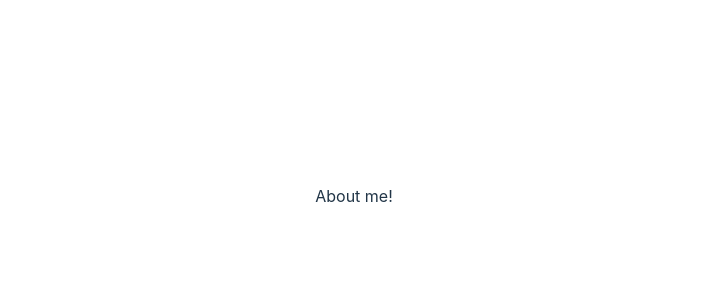
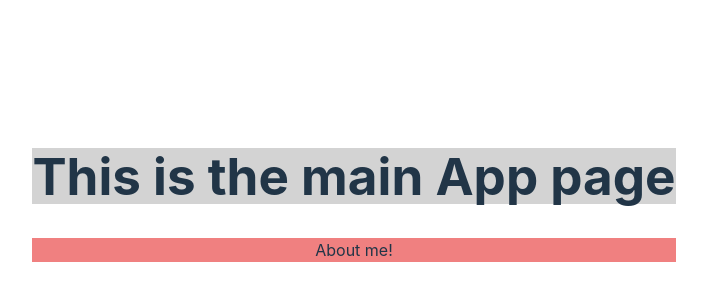
Before and after one commit to gustavogmv/gmv2-tecnofor-react, a React (Vite) app in the folder rutas/: page /about in a window 1280 px wide. Shown: the part 204-504 px from the top of the page, without its empty margins (286-993 px from the left). Built offline with nearby package versions, Linux system fonts and the light colour scheme.

Commit message:
day04, [rutas] use browser-router: manage zone's layouts
- <App/> will be the main 'layout'

```diff
--- a/rutas/src/App.tsx
+++ b/rutas/src/App.tsx
@@ -1,35 +1,15 @@
-import { useState } from 'react'
-import reactLogo from './assets/react.svg'
-import viteLogo from '/vite.svg'
+import {useState} from 'react'
 import './App.css'
+import {Outlet} from "react-router-dom";
 
 function App() {
-  const [count, setCount] = useState(0)
 
-  return (
-    <>
-      <div>
-        <a href="https://vitejs.dev" target="_blank">
-          <img src={viteLogo} className="logo" alt="Vite logo" />
-        </a>
-        <a href="https://react.dev" target="_blank">
-          <img src={reactLogo} className="logo react" alt="React logo" />
-        </a>
-      </div>
-      <h1>Vite + React</h1>
-      <div className="card">
-        <button onClick={() => setCount((count) => count + 1)}>
-          count is {count}
-        </button>
-        <p>
-          Edit <code>src/App.tsx</code> and save to test HMR
-        </p>
-      </div>
-      <p className="read-the-docs">
-        Click on the Vite and React logos to learn more
-      </p>
-    </>
-  )
+    return (
+        <>
+            <h1 style={{backgroundColor: "lightgray"}}>This is the main App page</h1>
+            <Outlet></Outlet>
+        </>
+    )
 }
 
 export default App
--- a/rutas/src/pages/About.tsx
+++ b/rutas/src/pages/About.tsx
@@ -1,5 +1,5 @@
 const About = () => {
-    return <div>
+    return <div style={{backgroundColor:"lightcoral"}}>
         <p>About me!</p>
     </div>
 }
--- a/rutas/src/pages/Info.tsx
+++ b/rutas/src/pages/Info.tsx
@@ -1,5 +1,5 @@
 const Info = () => {
-    return <div>
+    return <div style={{backgroundColor:"lightpink"}}>
         <p>Information page !</p>
     </div>
 }
```
Also changed, not shown: rutas/src/main.tsx (+19 -4 lines).
